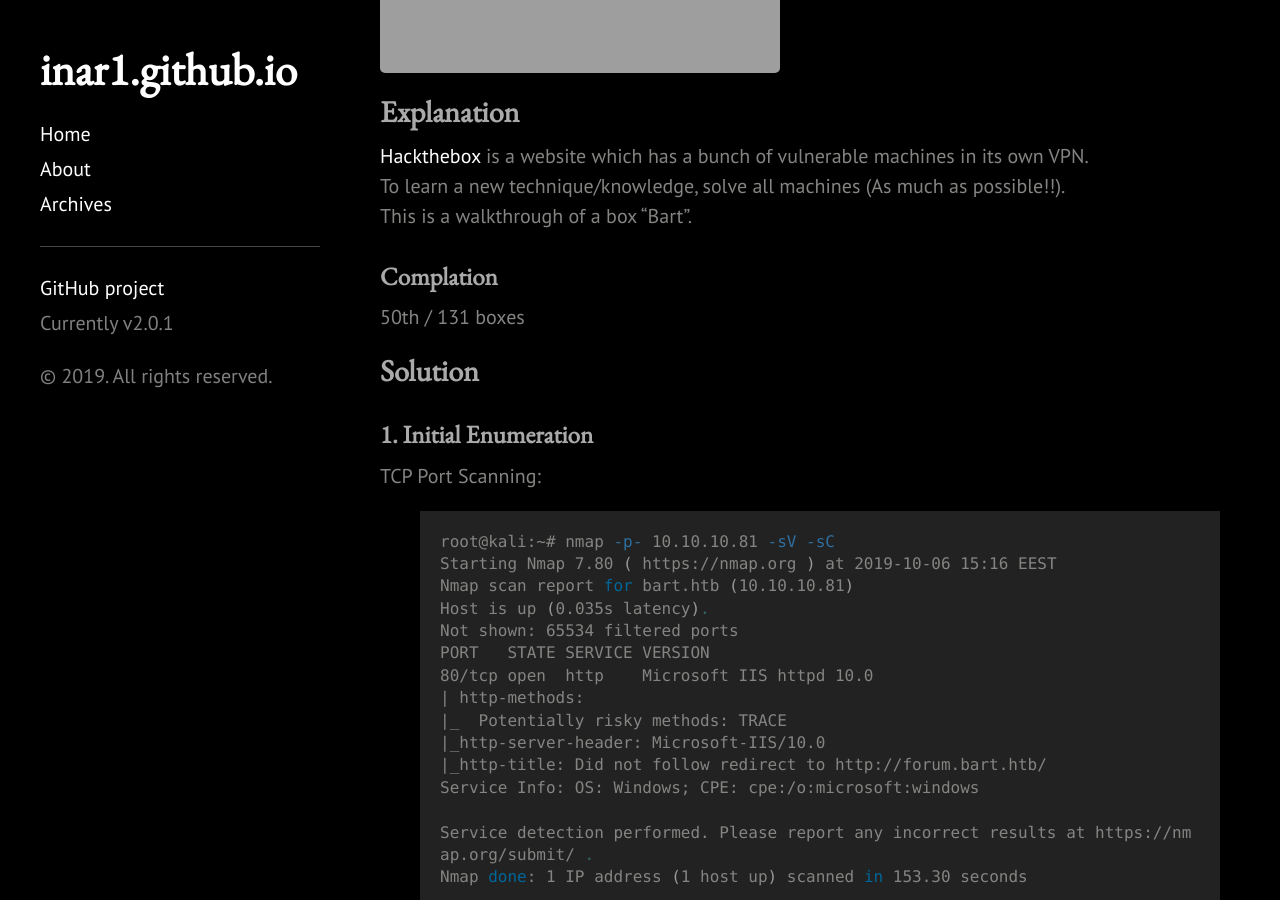
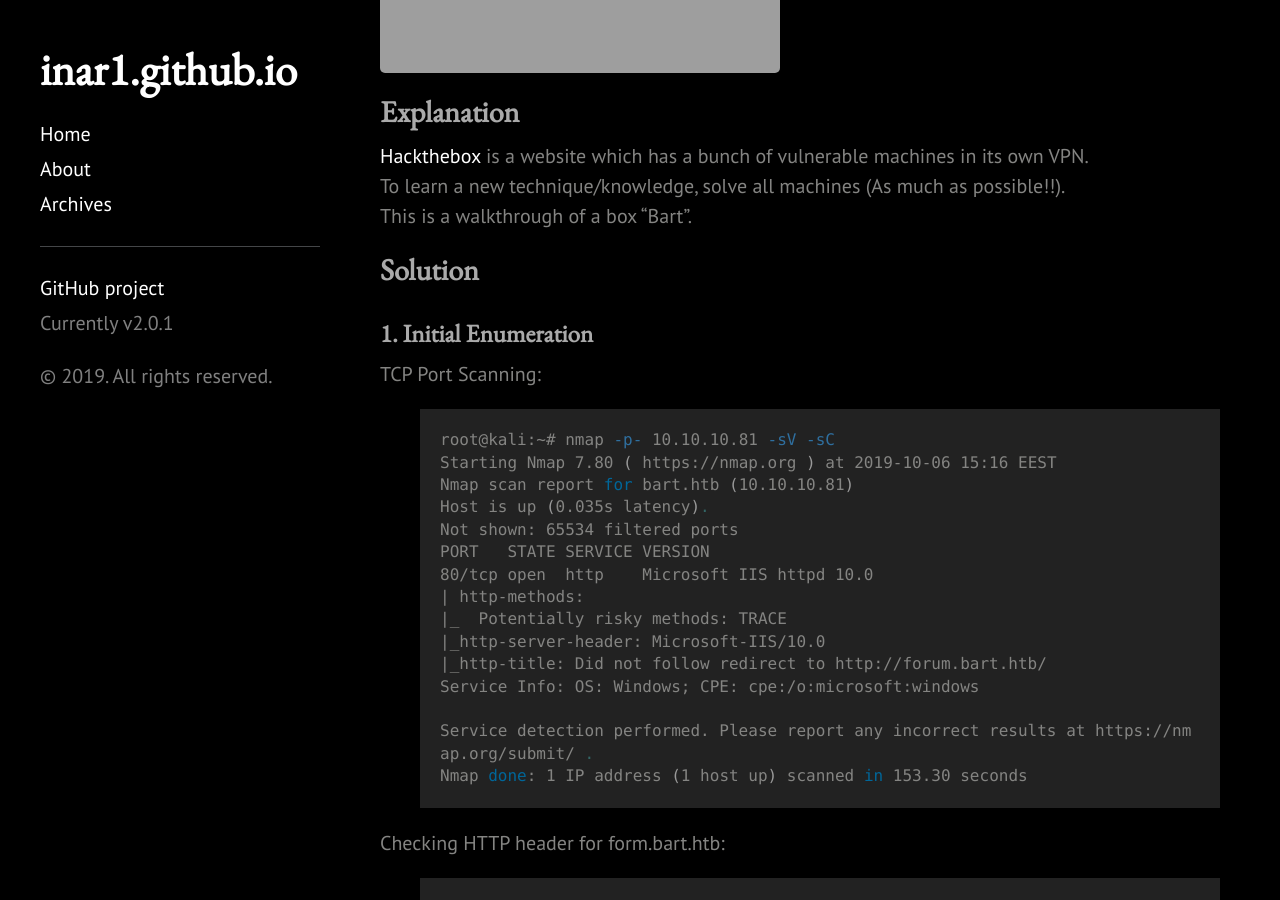
Before and after one commit to 1n4r1/1n4r1.github.io, a Jekyll site: the page built from _posts/2019-10-08-Hackthebox-Bart-Walkthrough.md, in a window 1280 px wide and 900 px high, scrolled down 407 px. Built offline with Jekyll 4.4.1, drawn with Linux system fonts in a browser that asks for light colours; a style sheet for code colours, icons or effects is not loaded.

Commit message:
WIP bart-walkthrough

```diff
--- a/_posts/2019-10-08-Hackthebox-Bart-Walkthrough.md
+++ b/_posts/2019-10-08-Hackthebox-Bart-Walkthrough.md
@@ -9,9 +9,6 @@ categories: HackTheBox
 <a href="https://www.hackthebox.eu">Hackthebox</a> is a website which has a bunch of vulnerable machines in its own VPN.<br>
 To learn a new technique/knowledge, solve all machines (As much as possible!!).<br>
 This is a walkthrough of a box "Bart".<br>
-
-### Complation
-50th / 131 boxes
 
 ## Solution
 ### 1. Initial Enumeration
```
